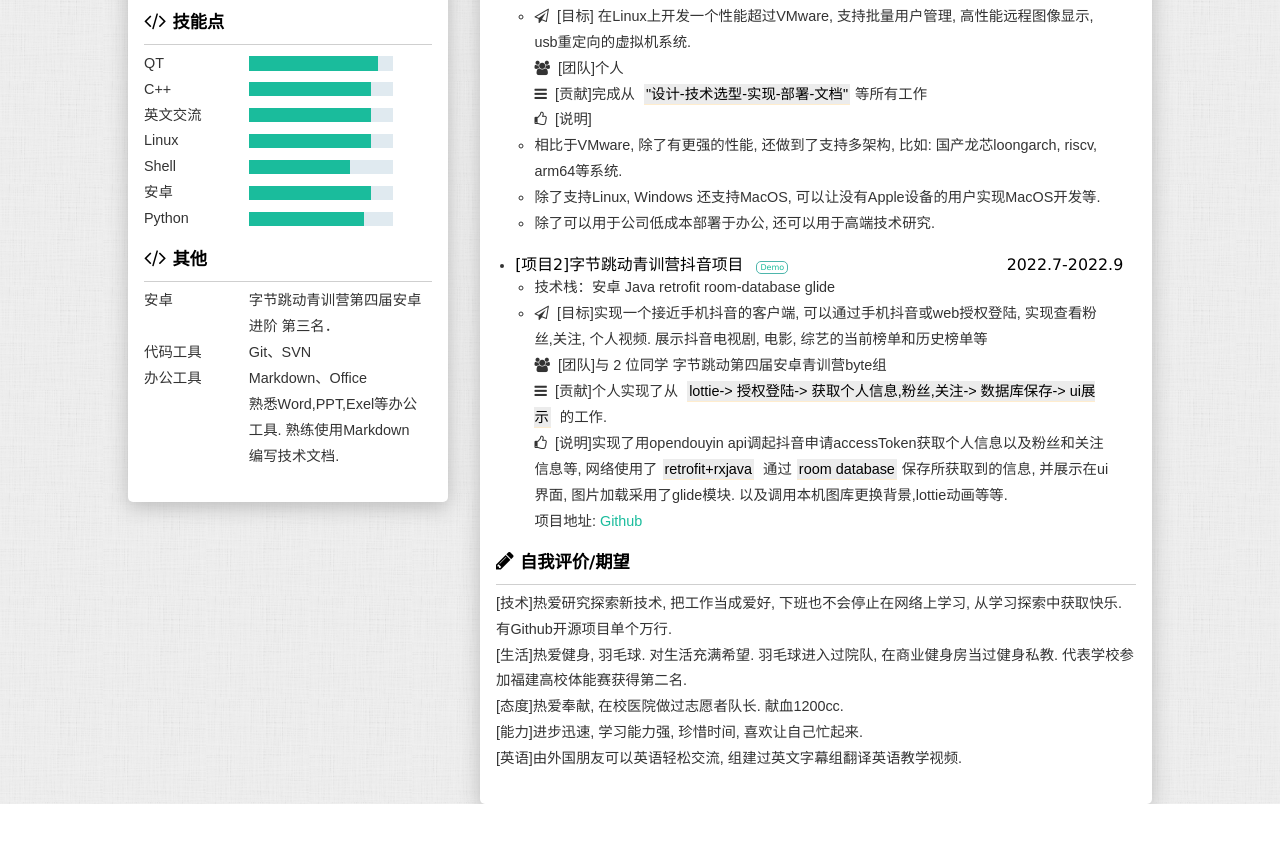
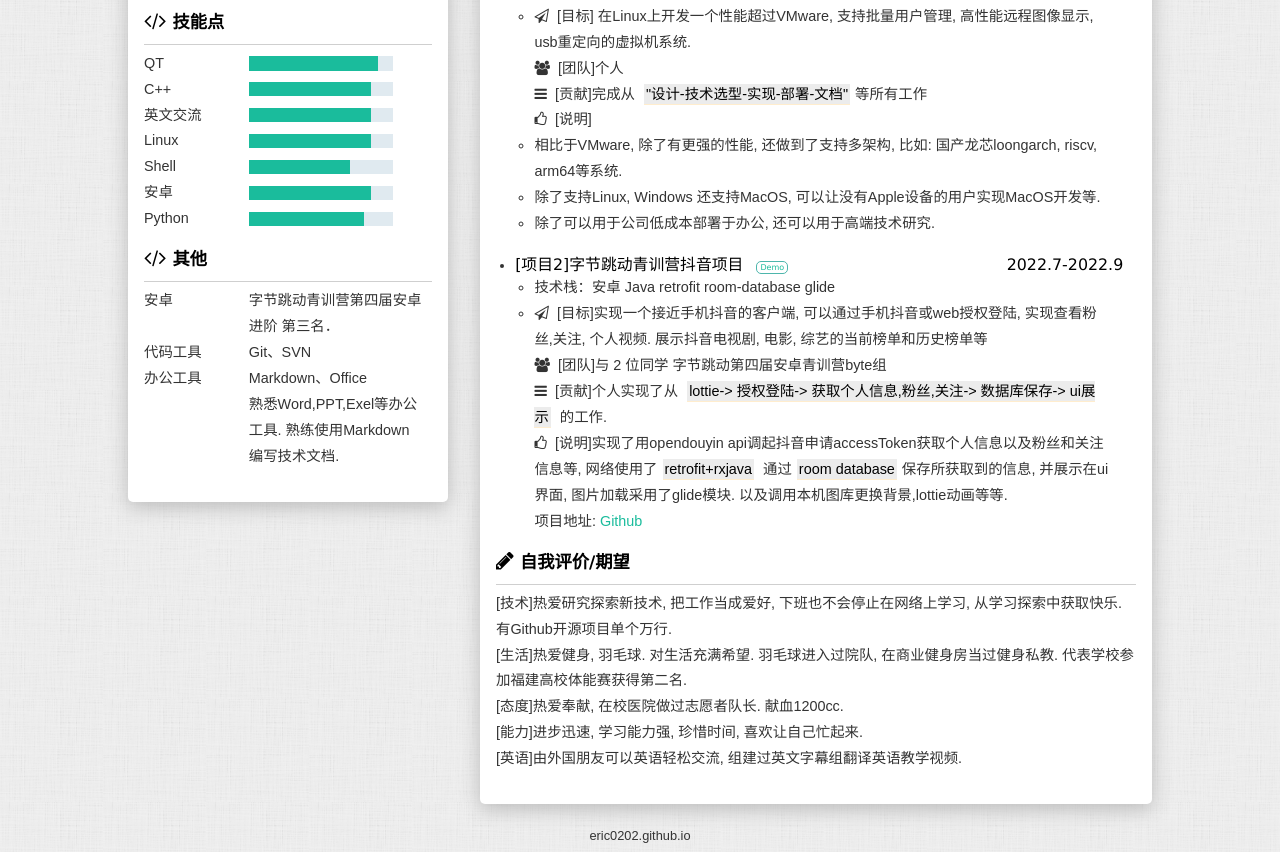
Before and after one commit to eric0202/eric0202.github.io, a plain HTML site: page index.html in a window 1280 px wide. Shown: the part 640-1492 px from the top of the page. Before the commit the page ends 1444 px from the top, so only its background shows below. Drawn offline with Linux system fonts and the light colour scheme.

Commit message:
added footer

```diff
--- a/index.html
+++ b/index.html
@@ -321,7 +321,9 @@
     </article>
 
 
-
+    <footer class="footer">
+        <p>eric0202.github.io</p>
+    </footer>
     <!-- 侧栏 -->
     <aside>
     </aside>
```
